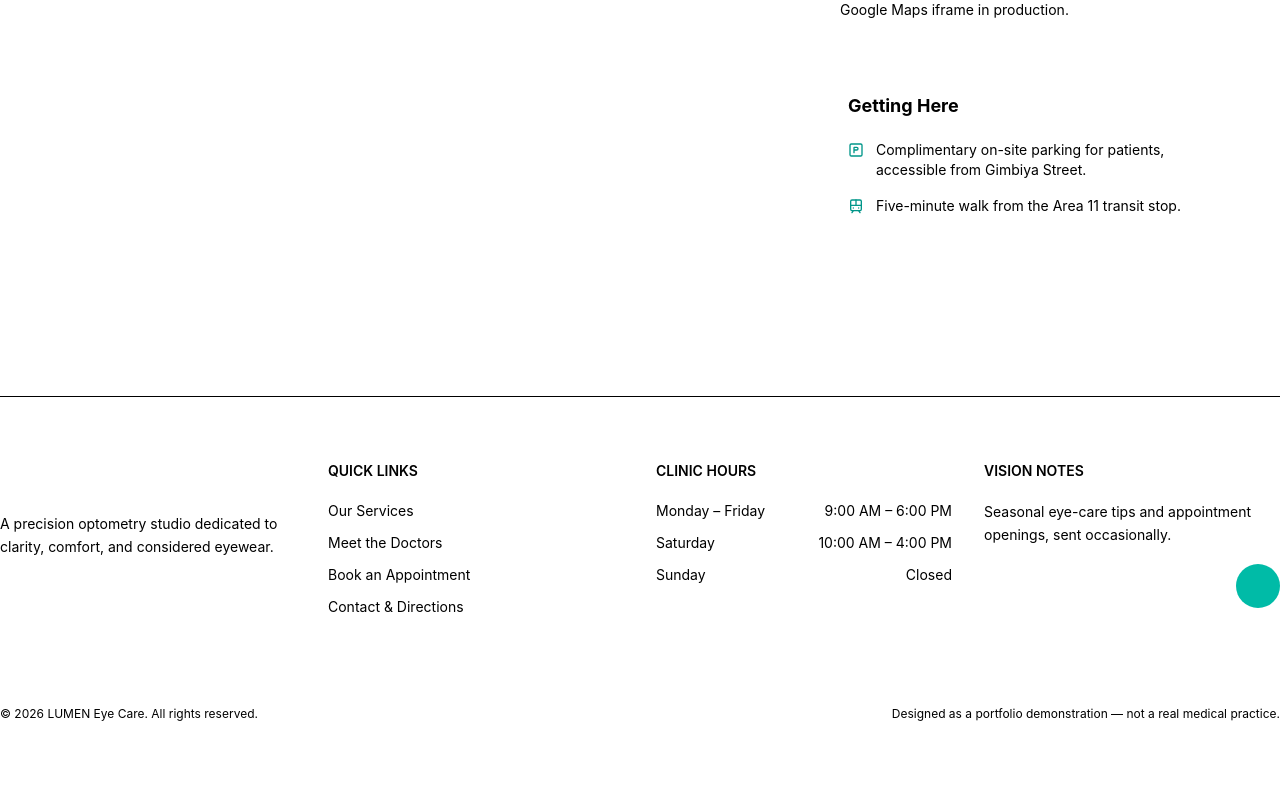
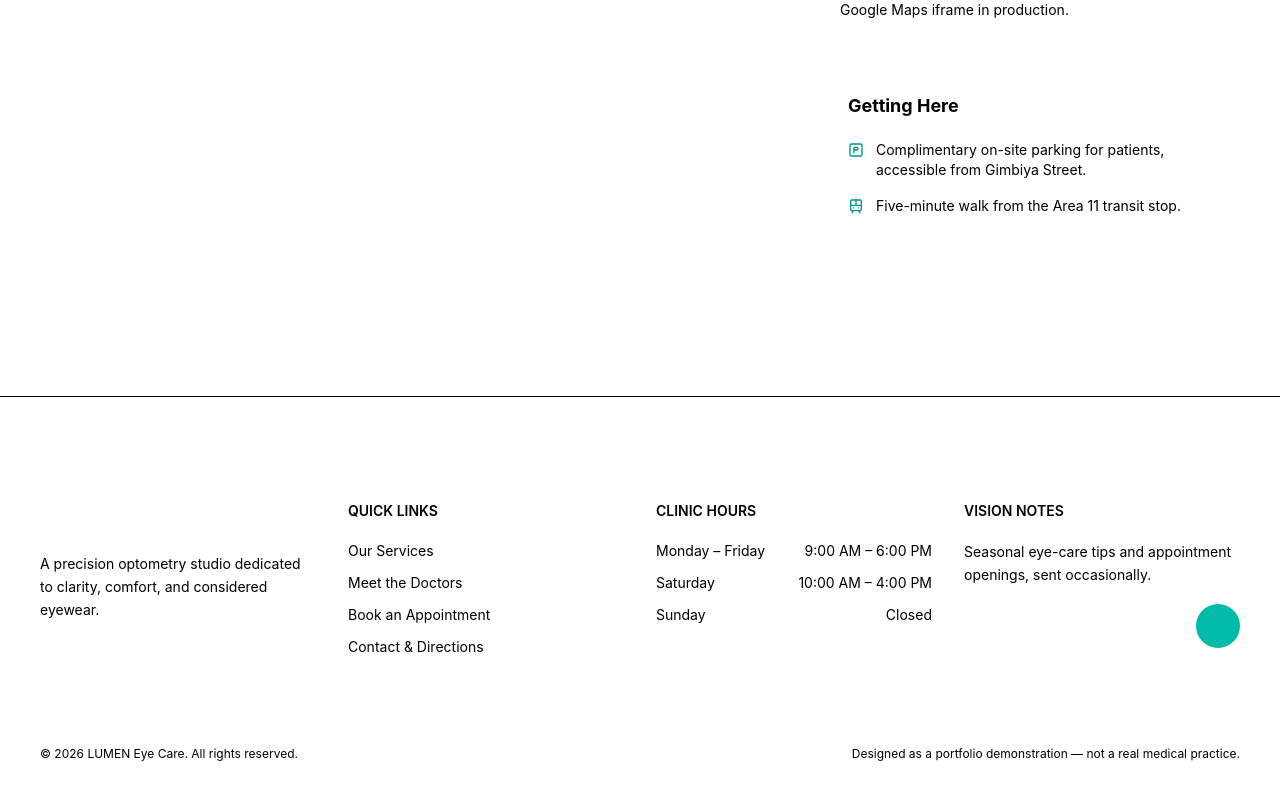
Before and after one commit to neducod/optometry-clinic-website, a React (Vite) app: page /contact in a window 1280 px wide. Shown: the part 1060-1860 px from the top of the page. Before the commit the page ends 1806 px from the top, so only its background shows below. Built offline with nearby package versions, Linux system fonts and the light colour scheme.

Commit message:
fixed padding on all sections of the website and on all screen sizes

```diff
--- a/src/components/Footer.jsx
+++ b/src/components/Footer.jsx
@@ -20,7 +20,7 @@ export default function Footer() {
 
   return (
     <>
-    <footer className="border-t border-ink-800/[0.06] bg-ink-800 text-sand-100">
+    <footer className="border-t border-ink-800/[0.06] bg-ink-800 text-sand-100 p-4 sm:p-8 lg:p-10">
       <div className="container-lumen grid grid-cols-1 gap-12 py-16 sm:grid-cols-2 lg:grid-cols-4 lg:gap-8">
         <div>
           <Link to="/" className="flex items-center gap-2.5 font-display text-lg font-extrabold text-white">
```
